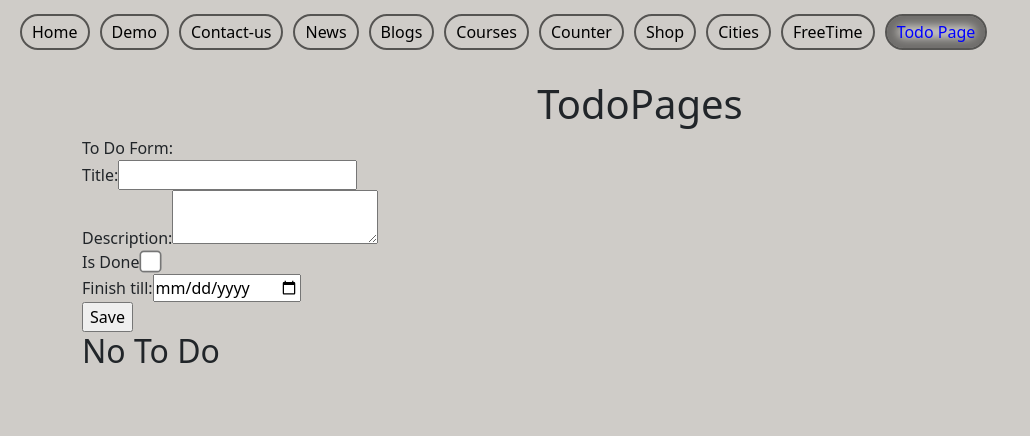
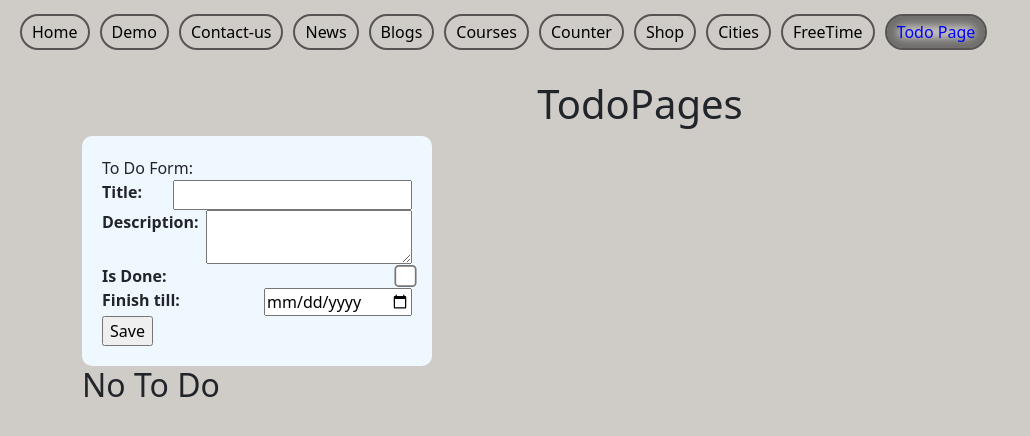
Before and after one commit to Martynas-J/first-react-app, a React (Create React App) app: page /TodoPage in a window 1280 px wide. Shown: the top 436 px of the page, without its empty margins (0-1030 px from the left). Built offline with nearby package versions, Linux system fonts and the light colour scheme.

Commit message:
todo page edit v1.0

```diff
--- a/src/pages/TodoPage/TodoPage.css
+++ b/src/pages/TodoPage/TodoPage.css
@@ -15,3 +15,16 @@
 .todo-item li{
     display: block;
 }
+.todo-input{
+    display: flex;
+    justify-content: space-between;
+}
+.todo-input label{
+    font-weight: 700;
+}
+form{
+    padding: 20px;
+    border-radius: 10px;
+    background-color: aliceblue;
+    width: 350px;
+}
```
